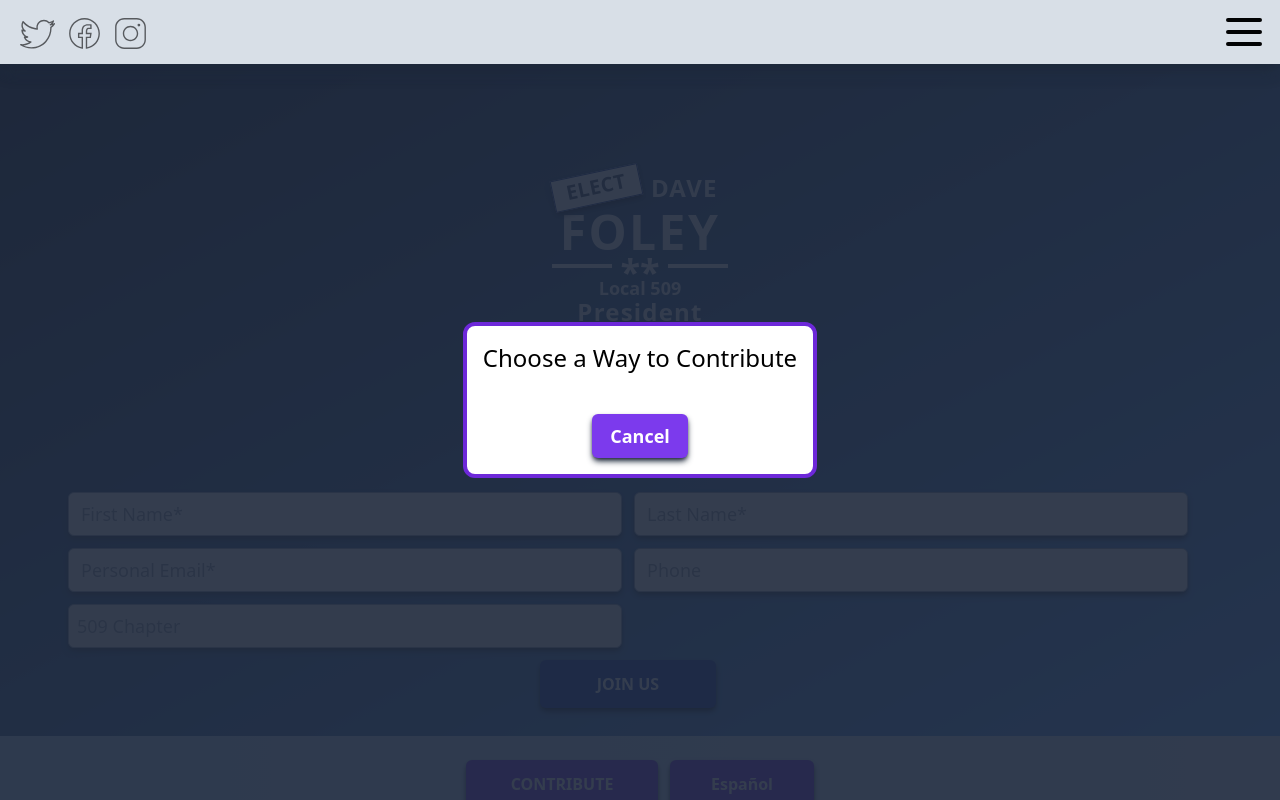
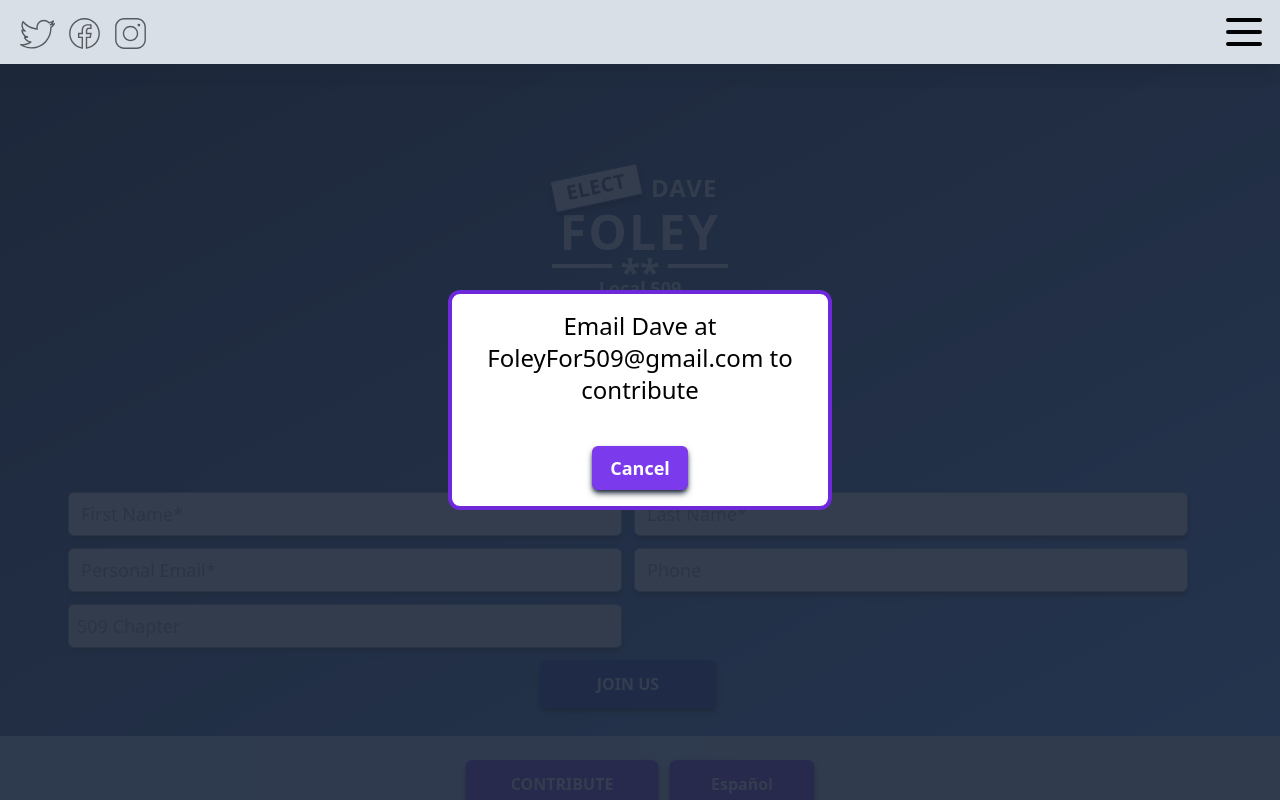
Before and after one commit to rstott87/Foley_Campaign, a React (Vite) app: page / in a window 1280 px wide. Both pictures are taken after a click on the button "CONTRIBUTE". Shown: the top 800 px of the page. Built offline with nearby package versions, Linux system fonts and the light colour scheme.

Commit message:
touched up menu

```diff
--- a/src/components/ContactSection.jsx
+++ b/src/components/ContactSection.jsx
@@ -1,6 +1,6 @@
 function ContactSection () {
     return (
-      <div>
+      <div id="contact">
         <div className="py-3 text-center text-xl font-bold">CONTACT DAVE</div>
         <div className="pb-2 text-center font-bold">FoleyFor509@gmail.com</div>
         <div className="mx-8 border-2 border-slate-600"></div>
--- a/src/components/MyDialog.jsx
+++ b/src/components/MyDialog.jsx
@@ -1,7 +1,7 @@
 import { useState } from "react";
 import { Dialog } from "@headlessui/react";
 
-function MyDialog(props) {
+function contributeDialog(props) {
 
   return (
     <Dialog
@@ -11,7 +11,7 @@ function MyDialog(props) {
       <div className="fixed inset-0 flex items-center justify-center p-8">
           <div className="fixed h-screen w-screen bg-slate-800 opacity-90 "></div>
           <Dialog.Panel className="fixed max-w-sm rounded-xl border-4 border-violet-700 bg-white p-4 text-2xl mx-8">
-            <Dialog.Title className="text-center">Choose a Way to Contribute</Dialog.Title>
+            <Dialog.Title className="text-center">Email Dave at FoleyFor509@gmail.com to contribute</Dialog.Title>
             <div className="flex w-full justify-center">
               <button
                 className="mt-10 text-lg w-24 rounded-md bg-violet-600 p-2 font-bold text-white shadow-md shadow-slate-800"
@@ -26,4 +26,4 @@ function MyDialog(props) {
   );
 }
 
-export default MyDialog;
+export default contributeDialog;
--- a/src/components/NavMenu.jsx
+++ b/src/components/NavMenu.jsx
@@ -22,10 +22,14 @@ function NavMenu(props) {
           </li>
         </a>
         <li>{props.language === "English" ? "Issues" : "Problemas"}</li>
-        <li>{props.language === "English" ? "Contact" : "Contacto"}</li>
-        <li onClick={props.contributeClick}>
-          {props.language === "English" ? "Contribute" : "Contribuir"}
-        </li>
+        <a href="#contact">
+          <li onClick={props.menuClickHandler}>
+            {props.language === "English" ? "Contact" : "Contacto"}
+          </li>
+        </a>
+          <li onClick={props.contributeClick}>
+            {props.language === "English" ? "Contribute" : "Contribuir"}
+          </li>
       </ul>
     </div>
   );
```
